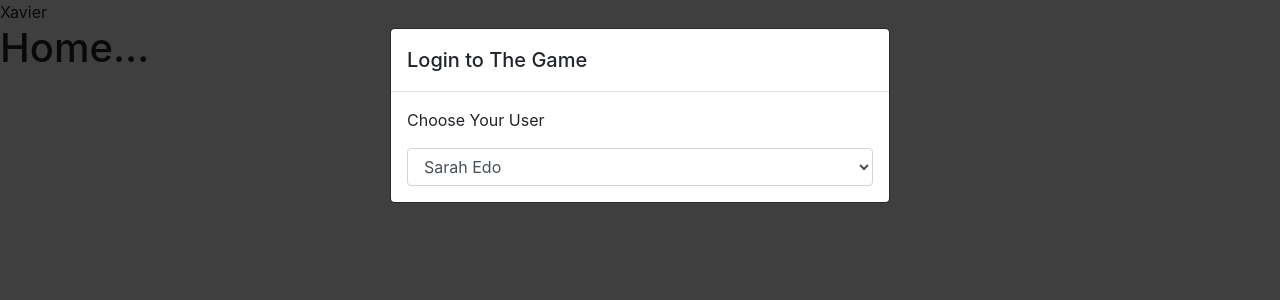
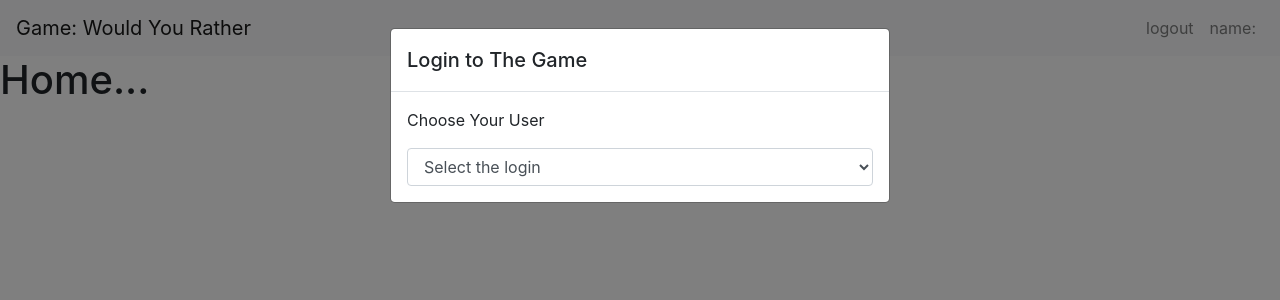
Before and after one commit to xavierartot/would-you-rather, a React (Create React App) app: page / in a window 1280 px wide. Shown: the top 300 px of the page. Built offline with nearby package versions, Linux system fonts and the light colour scheme.

Commit message:
add a navbar with Bootstrap

```diff
--- /dev/null
+++ b/src/actions/unAuthedUser.js
@@ -0,0 +1,8 @@
+export const UN_AUTHED_USER = 'UN_AUTHED_USER'
+
+export function unAuthedUser(id) {
+  return {
+    type: UN_AUTHED_USER,
+    id,
+  }
+}
--- a/src/components/UsersFormSelect.js
+++ b/src/components/UsersFormSelect.js
@@ -16,6 +16,7 @@ class UsersFormSelect extends Component {
     return (
       <div className="usersFormSelect">
         <Input onChange={this.handleChange} type="select">
+          <option value="null">Select the login</option>
           { users.map(user => (
             <option key={user.id} value={user.id}>{user.name}</option>
       )) }
--- a/src/containers/App.js
+++ b/src/containers/App.js
@@ -5,7 +5,7 @@ import { handleInitialData } from '../actions/shared'
 // conpoments
 // import Poll from '../containers/Poll'
 import Home from '../containers/Home'
-import Modal from '../containers/Modal'
+import Header from '../containers/Header'
 
 class App extends Component {
   componentDidMount() {
@@ -16,12 +16,9 @@ class App extends Component {
     return (
       <Router>
         <Fragment>
-          <div>
-            Xavier
-          </div>
+          <Header />
           <Home />
           <Route component={Home} exact path="/home" />
-          <Route component={Modal} exact path="/" />
         </Fragment>
       </Router>
     )
--- /dev/null
+++ b/src/containers/Header.js
@@ -0,0 +1,48 @@
+import React, { Component } from 'react'
+import { connect } from 'react-redux'
+// import { Link } from 'react-router-dom'
+import { unAuthedUser } from '../actions/unAuthedUser'
+import {
+  Collapse,
+  Navbar,
+  NavbarToggler,
+  NavbarBrand,
+  Nav,
+  NavItem,
+  NavLink,
+} from 'reactstrap'
+
+class Header extends Component {
+  logout = (event) => {
+    const { dispatch } = this.props
+    event.preventDefault()
+    dispatch(unAuthedUser(null))// logout
+  }
+  render() {
+    const { authedUser } = this.props
+    return (
+      <div className="Header">
+        <Navbar color="light" expand="md" light>
+          <NavbarBrand href="/">Game: Would You Rather</NavbarBrand>
+          <NavbarToggler onClick={this.toggle} />
+          <Collapse isOpen navbar>
+            <Nav className="ml-auto" navbar>
+              <NavItem>
+                <NavLink onClick={this.logout} to="/home">logout</NavLink>
+              </NavItem>
+              <NavItem>
+                <NavLink>name: { authedUser} </NavLink>
+              </NavItem>
+            </Nav>
+          </Collapse>
+        </Navbar>
+      </div>
+    )
+  }
+}
+function mapStateToProps({ authedUser }) {
+  return {
+    authedUser,
+  }
+}
+export default connect(mapStateToProps)(Header)
--- a/src/containers/Home.js
+++ b/src/containers/Home.js
@@ -5,14 +5,23 @@ import Modal from '../containers/Modal'
 
 class Home extends Component {
   render() {
+    console.log(this.props.authedUser)
     // const { users } = this.props
     return (
       <div className="Home">
         <h1>Home...</h1>
-        <Modal buttonLabel="open" />
+        { this.props.authedUser === null
+        ? <Modal buttonLabel="open" />
+        : null
+        }
       </div>
     )
   }
 }
 
-export default connect()(Home)
+function mapStateToProps({ authedUser }) {
+  return {
+    authedUser,
+  }
+}
+export default connect(mapStateToProps)(Home)
--- a/src/containers/Modal.js
+++ b/src/containers/Modal.js
@@ -19,7 +19,7 @@ class ModalExample extends React.Component {
   render() {
     return (
       <div>
-        <Modal className={this.props.className} isOpen={this.state.modal}>
+        <Modal isOpen={this.state.modal}>
           <ModalHeader>Login to The Game</ModalHeader>
           <ModalBody>
             <p>Choose Your User</p>
@@ -30,9 +30,9 @@ class ModalExample extends React.Component {
     )
   }
 }
-function mapToStateProps({ users }) {
+function mapToStateProps({ authedUsers }) {
   return {
-    users: Object.values(users),
+    authedUsers,
   }
 }
 export default connect(mapToStateProps)(ModalExample)
--- a/src/reducers/authedUser.js
+++ b/src/reducers/authedUser.js
@@ -1,9 +1,13 @@
 import { SET_AUTHED_USER } from '../actions/authedUser'
+import { UN_AUTHED_USER } from '../actions/unAuthedUser'
+
 
 export default function authedUser(state = null, action) {
   switch (action.type) {
     case SET_AUTHED_USER:
       return action.id
+    case UN_AUTHED_USER:
+      return action.id = null
     default:
       return state
   }
```
